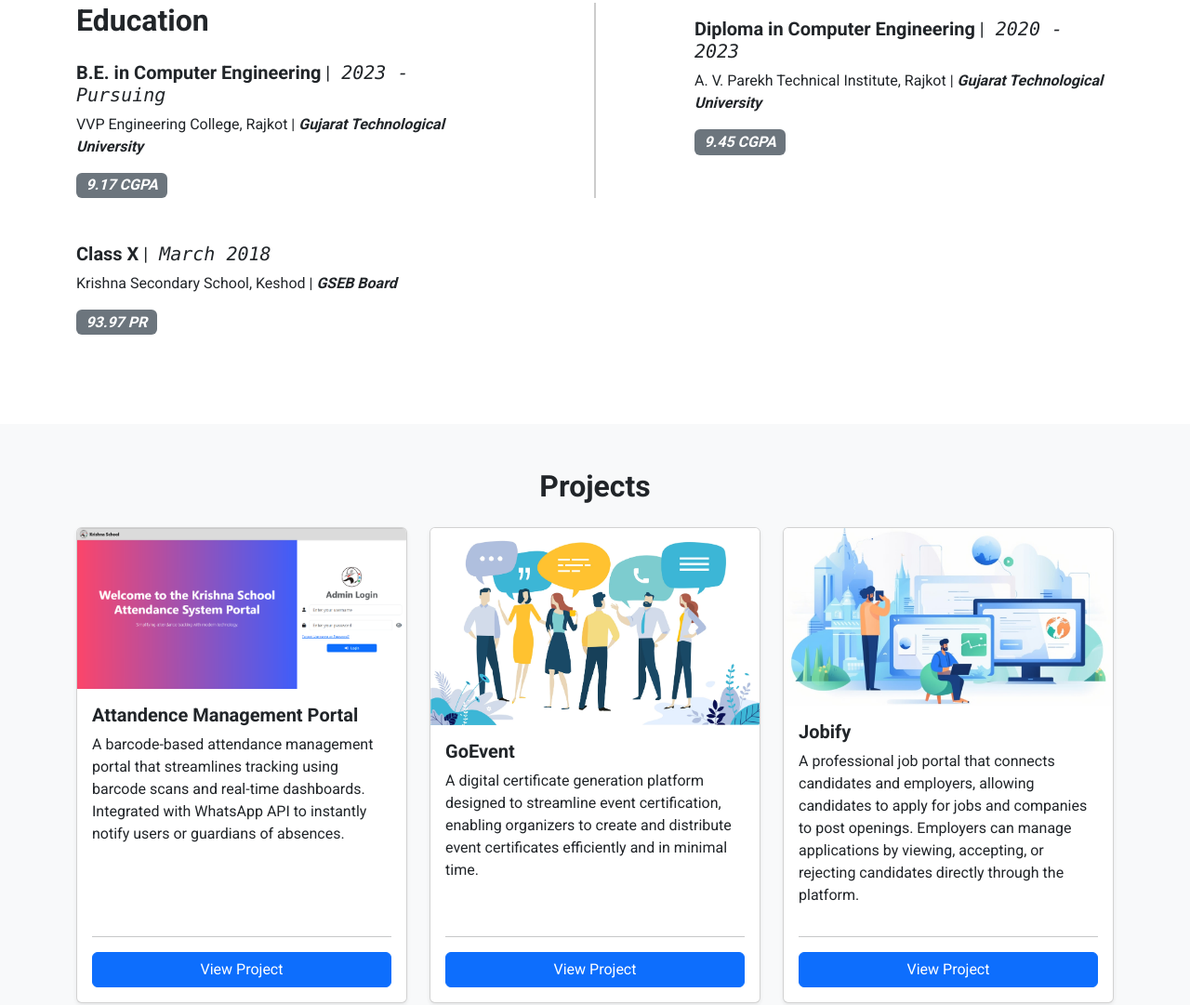
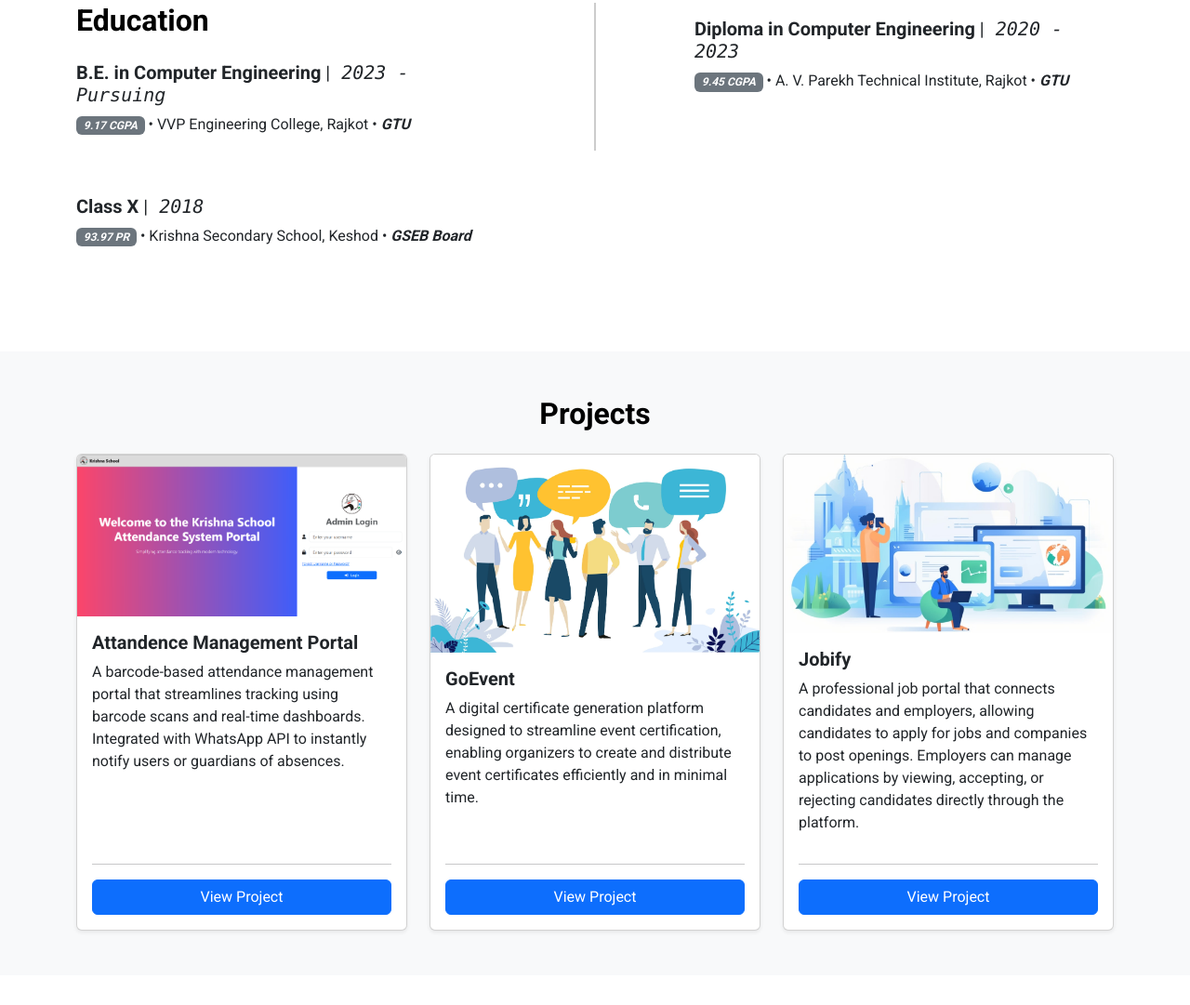
Before and after one commit to adityajani11/portfolio, a website: page my-portfolio/index.html in a window 1280 px wide. Shown: the part 1413-2494 px from the top of the page at 93% size. Drawn offline with nearby package versions, Linux system fonts and the light colour scheme.

Commit message:
Finalization

```diff
--- a/my-portfolio/index.html
+++ b/my-portfolio/index.html
@@ -85,8 +85,7 @@
                 <div class="col-md-5">
                     <h2 class="mb-4 heading">Education</h2>
                     <h5><strong>B.E. in Computer Engineering </strong>|<em class="font-monospace"> 2023 - Pursuing</em> </h5>
-                    <p class="fs-6">VVP Engineering College, Rajkot | <em class="fw-bold">Gujarat Technological University</em> </p>
-                    <em class="badge text-bg-secondary fs-6">9.17 CGPA</em>
+                    <p class="fs-6"><cite class="badge text-bg-secondary fw-bold">9.17 CGPA</cite> &bull; VVP Engineering College, Rajkot &bull;  <em class="fw-bold">GTU</em> </p>
                 </div>
 
                 <!-- Center Separator -->
@@ -98,16 +97,14 @@
 
                 <div class="col-md-5 py-3">
                     <h5><strong>Diploma in Computer Engineering </strong>|<em class="font-monospace"> 2020 - 2023</em> </h5>
-                    <p class="fs-6">A. V. Parekh Technical Institute, Rajkot | <em class="fw-bold">Gujarat Technological University</em> </p>
-                    <em class="badge text-bg-secondary fs-6">9.45 CGPA</em>
+                    <p class="fs-6"><cite class="badge text-bg-secondary fw-bold">9.45 CGPA</cite> &bull; A. V. Parekh Technical Institute, Rajkot &bull; <em class="fw-bold">GTU</em> </p>
                 </div>
             </div>
 
             <div class="row">
                 <div class="col-md-12 py-5">
-                    <h5><strong>Class X </strong>|<em class="font-monospace"> March 2018</em> </h5>
-                    <p class="fs-6">Krishna Secondary School, Keshod | <em class="fw-bold">GSEB Board</em> </p>
-                    <em class="badge text-bg-secondary fs-6">93.97 PR</em>
+                    <h5><strong>Class X </strong>|<em class="font-monospace"> 2018</em> </h5>
+                    <p class="fs-6"><cite class="badge text-bg-secondary fw-bold">93.97 PR</cite> &bull; Krishna Secondary School, Keshod &bull; <em class="fw-bold">GSEB Board</em> </p>
                 </div>
             </div>
         </div>
--- a/my-portfolio/style.css
+++ b/my-portfolio/style.css
@@ -23,6 +23,24 @@ h2 {
 
 footer p {
   margin: 0;
+}
+
+.heading {
+  color: black;
+  transition: color 0.2s ease-in-out;
+}
+
+.heading:hover {
+  color: rgba(100, 45, 228, 0.87);
+}
+
+.card {
+    display: flex;
+    transition: transform 0.3s ease-in-out;
+}
+
+.card:hover {
+    transform: scale(1.02);
 }
 
 .vertical-divider {
```
